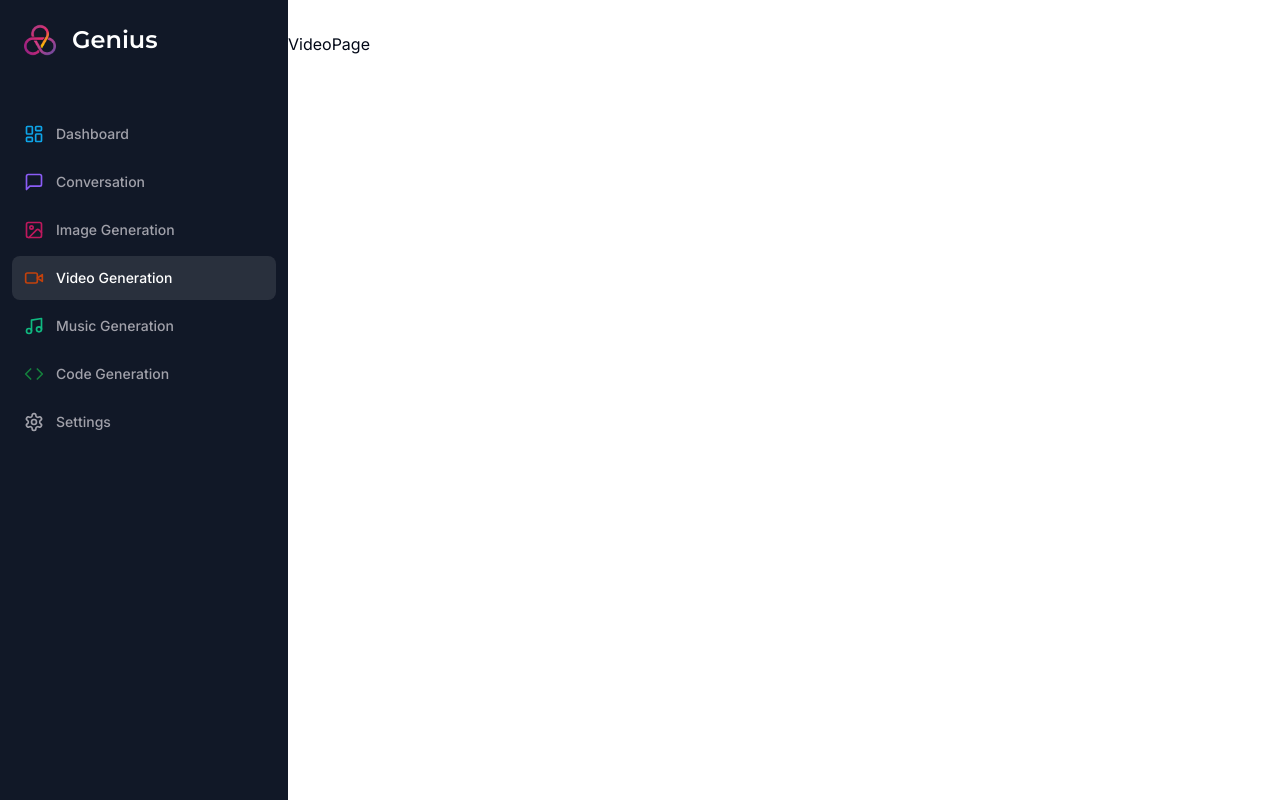
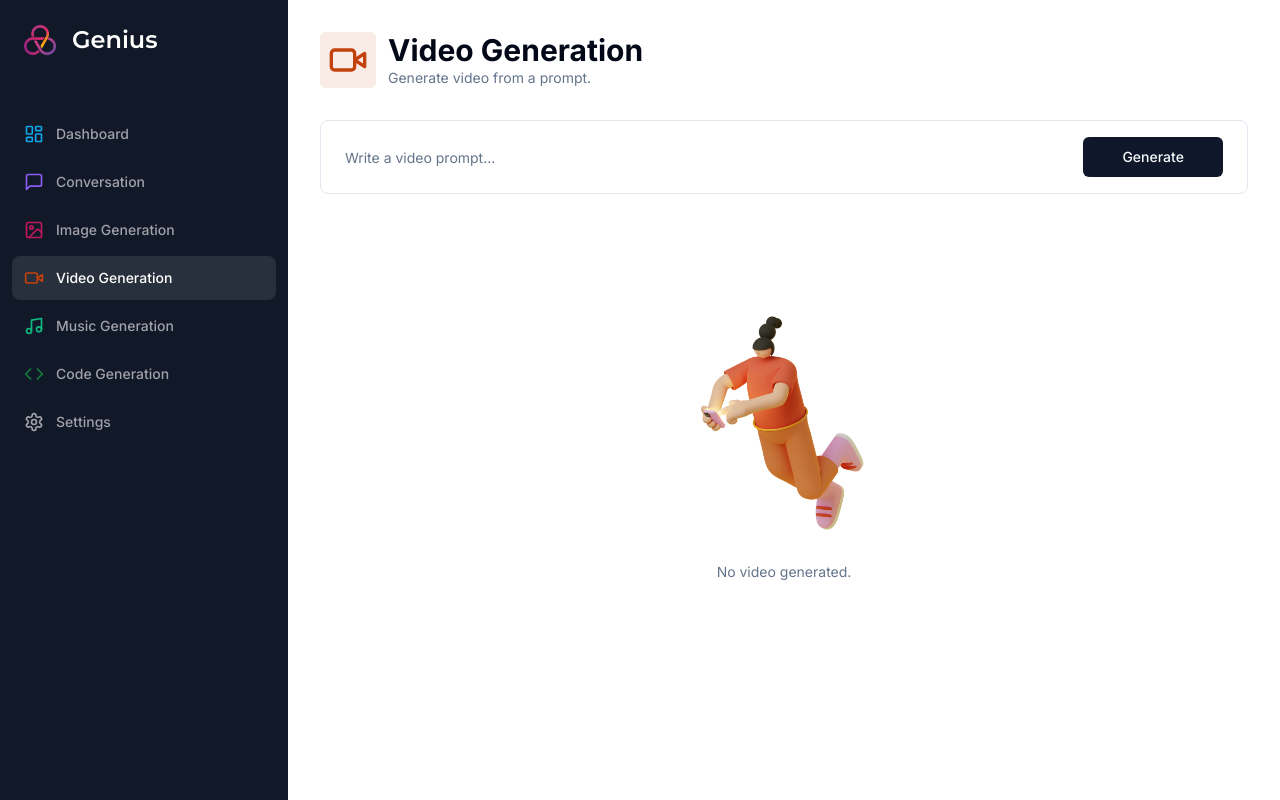
Before and after one commit to niclastanskanen/nextjs-saas-ai-platform, a Next.js app: page /video in a window 1280 px wide. Built offline with nearby package versions, Linux system fonts and the light colour scheme.

Commit message:
add video page

```diff
--- a/app/(dashboard)/(routes)/video/page.tsx
+++ b/app/(dashboard)/(routes)/video/page.tsx
@@ -1,9 +1,113 @@
-import React from 'react'
+"use client";
+
+import * as z from "zod";
+import axios from "axios";
+import { useState } from "react";
+import { zodResolver } from "@hookform/resolvers/zod";
+import { useForm } from "react-hook-form";
+import { useRouter } from "next/navigation";
+import { VideoIcon } from "lucide-react";
+
+
+import { Button } from "@/components/ui/button";
+import { Input } from "@/components/ui/input";
+import { Form, FormControl, FormField, FormItem } from "@/components/ui/form";
+
+import { formSchema } from "./constants";
+import Heading from "@/components/Heading";
+import Loader from "@/components/Loader";
+import Empty from "@/components/Empty";
 
 const VideoPage = () => {
+  const router = useRouter();
+  const [video, setVideo] = useState<string>();
+
+  const form = useForm<z.infer<typeof formSchema>>({
+    resolver: zodResolver(formSchema),
+    defaultValues: {
+      prompt: "",
+    }
+  });
+
+  const isLoading = form.formState.isSubmitting;
+
+  const onSubmit = async (values: z.infer<typeof formSchema>) => {
+    try {
+      setVideo(undefined);
+
+      const response = await axios.post('/api/video', values);
+
+      setVideo(response.data[0]);
+      form.reset();
+    } catch (error: any) {
+      console.error(error);
+    } finally {
+      router.refresh();
+    }
+  };
+
   return (
-    <div>VideoPage</div>
-  )
+    <div>
+      <Heading
+        title="Video Generation"
+        description="Generate video from a prompt."
+        icon={VideoIcon}
+        iconColor="text-orange-700"
+        bgColor="bg-orange-700/10"
+      />
+      <div className="px-4 lg:px-8">
+        <Form {...form}>
+          <form
+            onSubmit={form.handleSubmit(onSubmit)}
+            className="
+              rounded-lg
+              border
+              w-full
+              p-4
+              px-3
+              md:px-6
+              focus-within:shadow-sm
+              grid
+              grid-cols-12
+              gap-2
+            "
+          >
+            <FormField
+              name="prompt"
+              render={({ field }) => (
+                <FormItem className="col-span-12 lg:col-span-10">
+                  <FormControl className="m-0 p-0">
+                    <Input
+                      className="border-0 outline-none focus-visible:ring-0 focus-visible:ring-transparent"
+                      disabled={isLoading}
+                      placeholder="Write a video prompt..."
+                      {...field}
+                    />
+                  </FormControl>
+                </FormItem>
+              )}
+            />
+            <Button className="col-span-12 lg:col-span-2 w-full" type="submit" disabled={isLoading} size="icon">
+              Generate
+            </Button>
+          </form>
+        </Form>
+        {isLoading && (
+          <div className="p-20">
+            <Loader />
+          </div>
+        )}
+        {!video && !isLoading && (
+          <Empty label="No video generated." />
+        )}
+        {video && (
+          <video className="w-full aspect-video mt-8 rounded-lg border bg-black" controls>
+            <source src={video} />
+          </video>
+        )}
+      </div>
+    </div>
+   );
 }
 
 export default VideoPage
```
